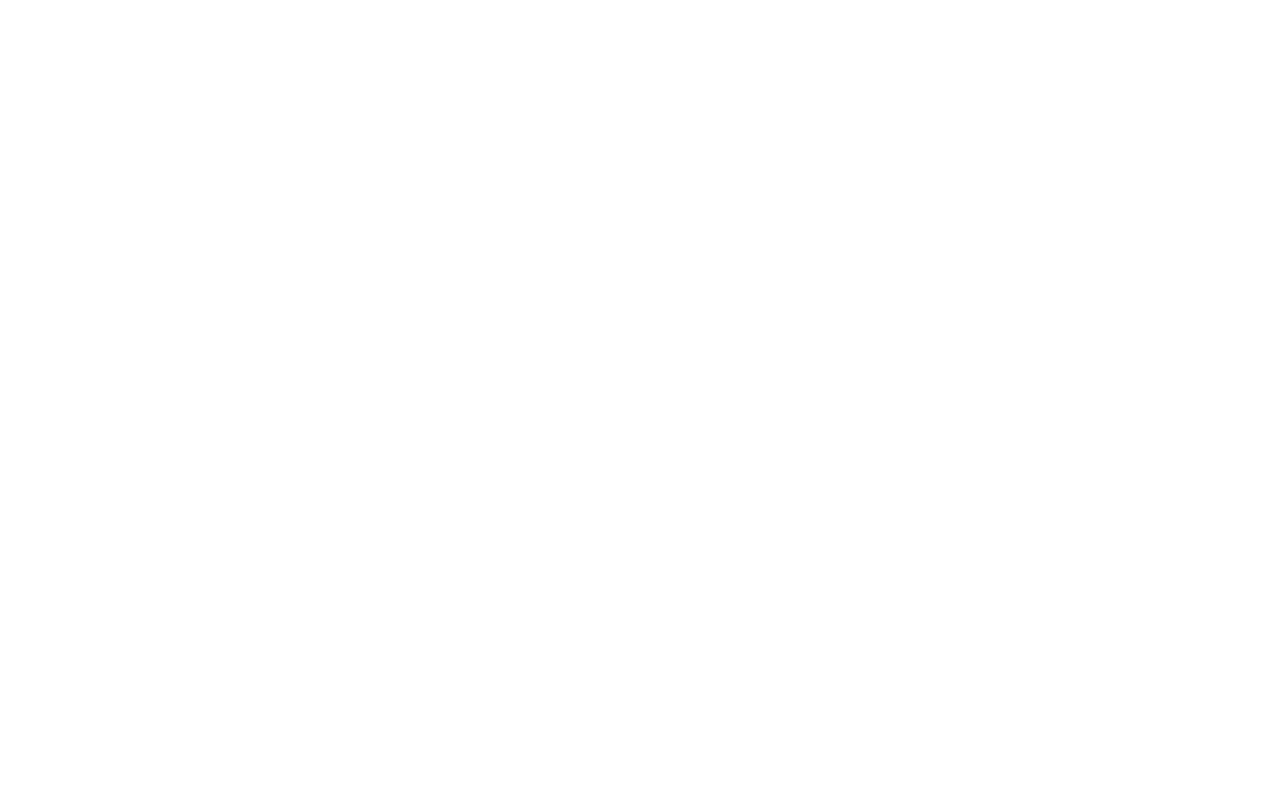
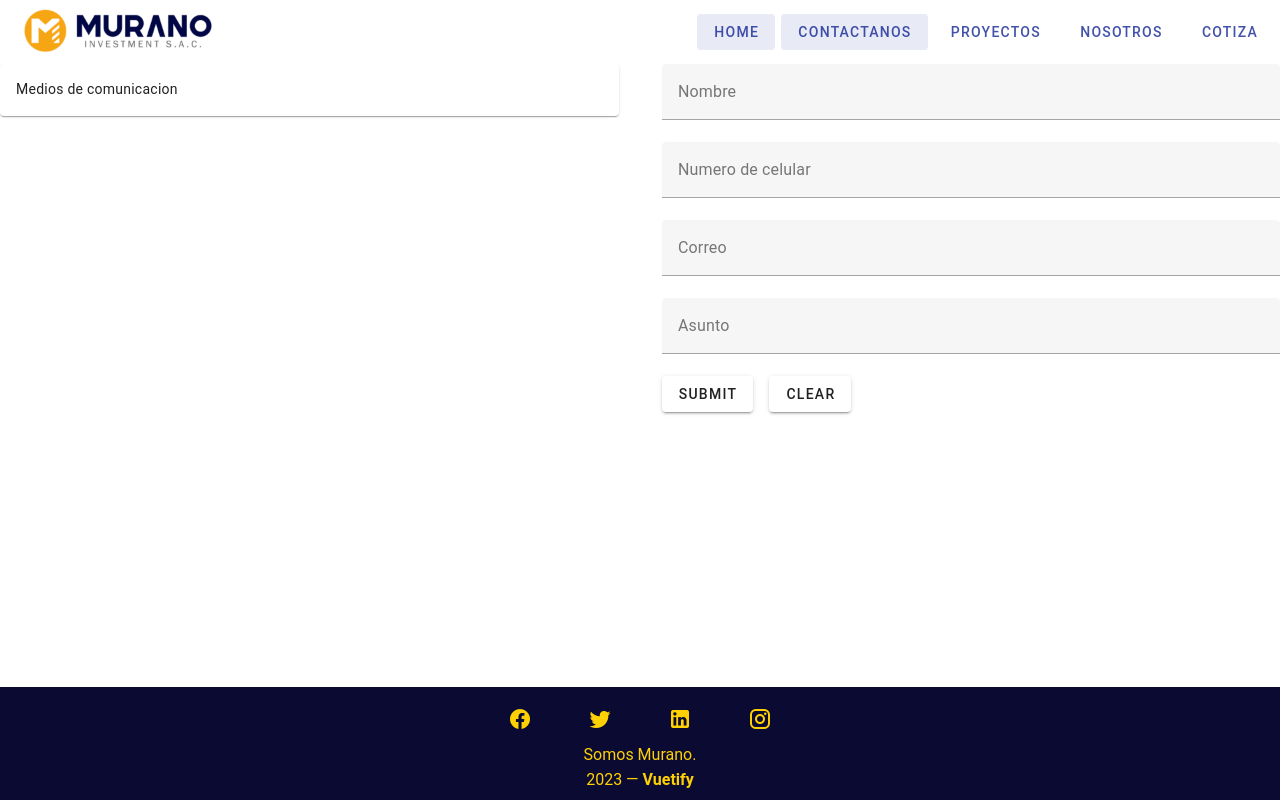
Before and after one commit to giandeveloper2109/MuranoWeb, a Vue app: page /contactanos in a window 1280 px wide. Before the commit this address had no page. Built offline with nearby package versions, Linux system fonts and the light colour scheme.

Commit message:
Avance n° 1 de pagina de Murano

```diff
--- a/package.json
+++ b/package.json
@@ -10,9 +10,12 @@
   },
   "dependencies": {
     "@mdi/font": "7.0.96",
+    "@vuelidate/core": "^2.0.3",
+    "@vuelidate/validators": "^2.0.4",
     "core-js": "^3.29.0",
     "pinia": "^2.0.0",
     "roboto-fontface": "*",
+    "vee-validate": "^4.12.3",
     "vue": "^3.2.0",
     "vue-router": "^4.0.0",
     "vuetify": "^3.0.0"
--- /dev/null
+++ b/src/components/FooterComponent.vue
@@ -0,0 +1,38 @@
+<template>
+    <v-footer
+        style="background-color: rgb(10, 10, 50);"
+      class=" text-center d-flex flex-column"
+    >
+      <div>
+        <v-btn style="color: rgb(255, 209, 3);"
+          v-for="icon in icons"
+          :key="icon"
+          class="mx-4"
+          :icon="icon"
+          variant="text"
+        ></v-btn>
+      </div>
+
+      <div style="color: rgb(255, 209, 3);">
+        Somos Murano.
+      </div>
+
+      <v-divider></v-divider>
+
+      <div style="color: rgb(255, 209, 3);">
+        {{ new Date().getFullYear() }} — <strong>Vuetify</strong>
+      </div>
+    </v-footer>
+  </template>
+  <script>
+  export default {
+    data: () => ({
+      icons: [
+        'mdi-facebook',
+        'mdi-twitter',
+        'mdi-linkedin',
+        'mdi-instagram',
+      ],
+    }),
+  }
+</script>
--- /dev/null
+++ b/src/components/VistaContactenos/ContactenosFormulario.vue
@@ -0,0 +1,108 @@
+<template>
+    <form @submit.prevent="submit">
+      <v-text-field
+        clearable
+        v-model="name.value.value"
+        :counter="10"
+        :error-messages="name.errorMessage.value"
+        label="Nombre"
+      ></v-text-field>
+
+      <v-text-field
+        clearable
+        v-model="phone.value.value"
+        :counter="7"
+        :error-messages="phone.errorMessage.value"
+        label="Numero de celular"
+      ></v-text-field>
+
+      <v-text-field
+        clearable
+        v-model="email.value.value"
+        :error-messages="email.errorMessage.value"
+        label="Correo"
+      ></v-text-field>
+
+
+      <v-text-field
+        clearable
+        v-model="asunto.value.value"
+        :counter="10"
+        :error-messages="asunto.errorMessage.value"
+        label="Asunto"
+      ></v-text-field>
+
+    <!--
+
+      <v-checkbox
+        clearable
+        v-model="checkbox.value.value"
+        :error-messages="checkbox.errorMessage.value"
+        value="1"
+        label="Option"
+        type="checkbox"
+      ></v-checkbox>
+    -->
+      <v-btn
+        class="me-4"
+        type="submit"
+      >
+        submit
+      </v-btn>
+
+      <v-btn @click="handleReset">
+        clear
+      </v-btn>
+    </form>
+  </template>
+
+<script setup>
+  import { ref } from 'vue'
+  import { useField, useForm } from 'vee-validate'
+
+  const { handleSubmit, handleReset } = useForm({
+    validationSchema: {
+      name (value) {
+        if (value?.length >= 2) return true
+
+        return 'El nombre requiere mas de dos caracteres'
+      },
+      phone (value) {
+        if (value?.length > 9 && /[0-9-]+/.test(value)) return true
+
+        return 'El numero de celular requiere mas de 8 digitos'
+      },
+      email (value) {
+        if (/^[a-z.-]+@[a-z.-]+\.[a-z]+$/i.test(value)) return true
+
+        return 'Email invalido'
+      },
+      asunto (value) {
+        if (value?.length >= 7) return true
+
+        return 'El asunto debe tener mas de 6 digitos'
+      },
+      checkbox (value) {
+        if (value === '1') return true
+
+        return 'Debe ser revisado.'
+      },
+    },
+  })
+  const name = useField('name')
+  const phone = useField('phone')
+  const email = useField('email')
+  const asunto = useField('asunto')
+  const checkbox = useField('checkbox')
+
+
+
+  const submit = handleSubmit(values => {
+    alert(JSON.stringify(values, null, 2))
+  })
+</script>
+<style>
+  .prepend-icon{
+    color: rgb(255, 209, 3);
+  }
+</style>
--- /dev/null
+++ b/src/components/VistaContactenos/ContatenosMediosDeComunicacion.vue
@@ -0,0 +1,9 @@
+<template>
+    <div>
+        <v-card text="Medios de comunicacion" max-height="auto" max-width="auto">
+
+        </v-card>
+    </div>
+</template>
+<script setup>
+</script>
--- a/src/layouts/default/AppBar.vue
+++ b/src/layouts/default/AppBar.vue
@@ -2,11 +2,18 @@
   <v-app-bar flat app class=" text-center d-flex flex-column">
     <v-divider :thickness="20" class="border-opacity-0" vertical></v-divider>
     <div>
-      <v-img class="mr-3" src="@/assets/logoMurano.png" height="200px" width="200px"></v-img>
+      <router-link to="/">
+        <v-img  class="mr-3" src="@/assets/logoMurano.png" height="200px" width="200px"></v-img>
+      </router-link>
+
     </div>
     <v-spacer></v-spacer>
     <div>
-      <v-btn text style="color: rgba(11, 31, 145, 0.772);">Contactanos</v-btn>
+      <v-btn to="/" text style="color: rgba(11, 31, 145, 0.772);">Home</v-btn>
+    </div>
+    <v-divider  :thickness="7" class="border-opacity-0" vertical></v-divider>
+    <div>
+      <v-btn to="/contactanos" text style="color: rgba(11, 31, 145, 0.772);">Contactanos</v-btn>
     </div>
     <v-divider :thickness="7" class="border-opacity-0" vertical></v-divider>
     <div>
--- a/src/layouts/default/Default.vue
+++ b/src/layouts/default/Default.vue
@@ -2,10 +2,12 @@
   <v-app>
     <default-bar />
     <default-view />
+    <Footer/>
   </v-app>
 </template>
 
 <script setup>
   import DefaultBar from './AppBar.vue'
   import DefaultView from './View.vue'
+  import Footer from './Footer.vue';
 </script>
--- /dev/null
+++ b/src/layouts/default/Footer.vue
@@ -0,0 +1,10 @@
+<template>
+  <div>
+    <Footer/>
+  </div>
+
+</template>
+
+  <script setup>
+  import Footer from '@/components/FooterComponent.vue';
+  </script>
--- a/src/router/index.js
+++ b/src/router/index.js
@@ -14,6 +14,14 @@
         // which is lazy-loaded when the route is visited.
         component: () => import('@/views/Home.vue'),
       },
+      {
+        path: 'contactanos',
+        name: 'Contactanos',
+        // route level code-splitting
+        // this generates a separate chunk (Home-[hash].js) for this route
+        // which is lazy-loaded when the route is visited.
+        component: () => import('@/views/Contactanos.vue'),
+      },
     ],
   },
 ]
--- /dev/null
+++ b/src/views/Contactanos.vue
@@ -0,0 +1,19 @@
+<template>
+    <v-row>
+        <v-col>
+            <ContatenosMediosDeComunicacion/>
+        </v-col>
+        <v-divider :thickness="20" class="border-opacity-0" vertical></v-divider>
+        <v-col>
+            <ContactenosFormulario/>
+        </v-col>
+    </v-row>
+</template>
+
+<script setup>
+    import ContactenosFormulario from '@/components/VistaContactenos/ContactenosFormulario.vue';
+    import ContatenosMediosDeComunicacion from '@/components/VistaContactenos/ContatenosMediosDeComunicacion.vue';
+</script>
+
+<style>
+</style>
```
Also changed, not shown: src/views/Cotiza.vue (added), src/views/Nosotros.vue (added), src/views/Proyectos.vue (added), 1 other file (tests, documents, lock files or other folders).
